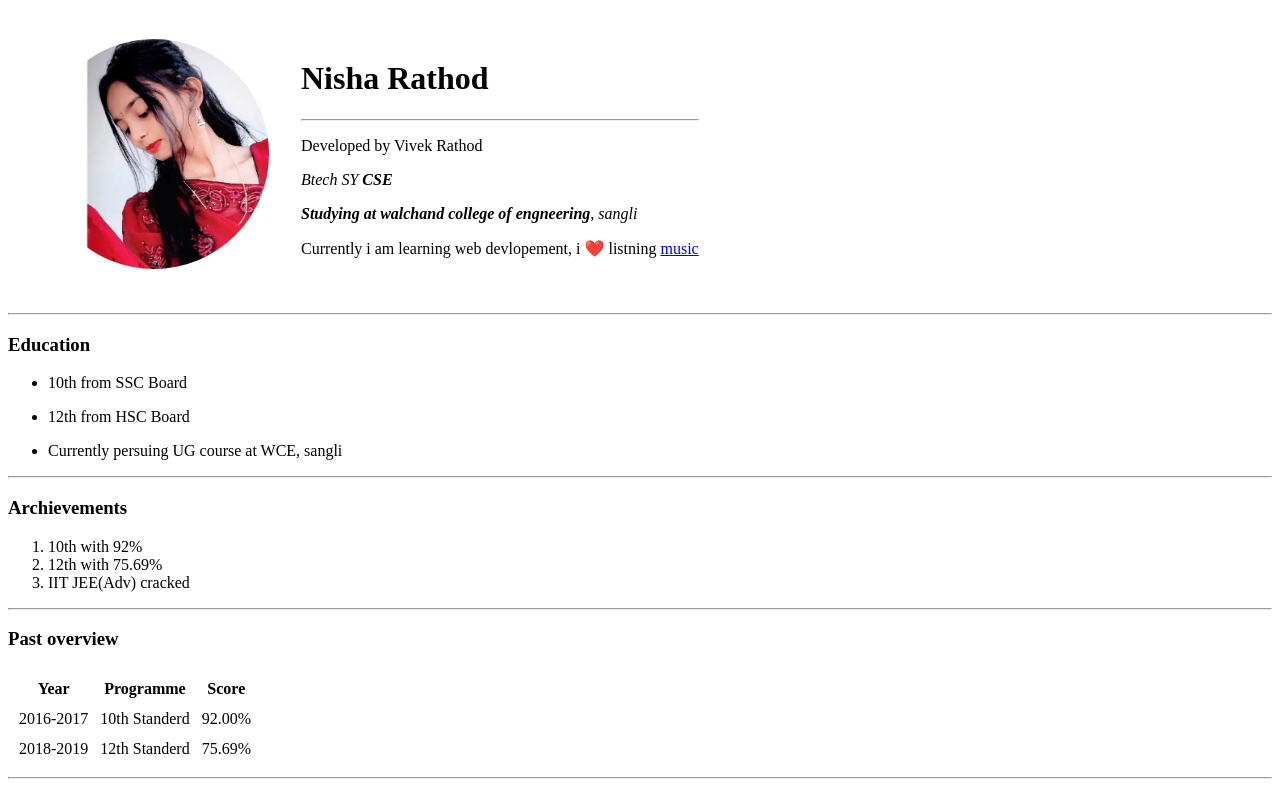
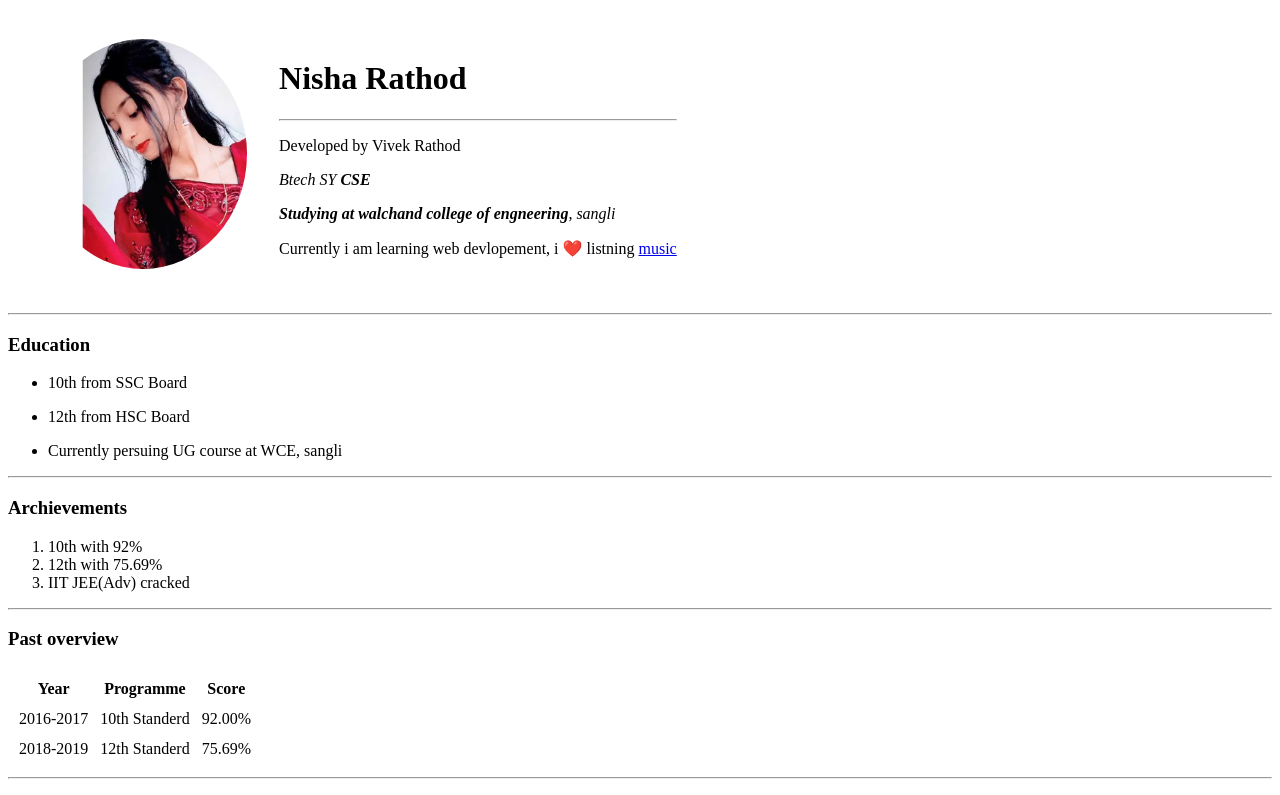
Before and after one commit to vivekrathod26001/cv, a plain HTML site: page index.html in a window 1280 px wide. Shown: the top 795 px of the page. Drawn offline with Linux system fonts and the light colour scheme.

Commit message:
Update index.html

```diff
--- a/index.html
+++ b/index.html
@@ -11,7 +11,7 @@
    <table cellspacing="30">
     <tr>
         <td>
-            <img style="border-radius: 100%;" src="Logo.jpg" alt="Vivek's image" height="230" width="230">
+            <img style="border-radius: 100%;" src="./Logo.jpg" alt="Nisha's image" height="230">
         </td>
         <td>
             <h1>Nisha Rathod</h1>
```
